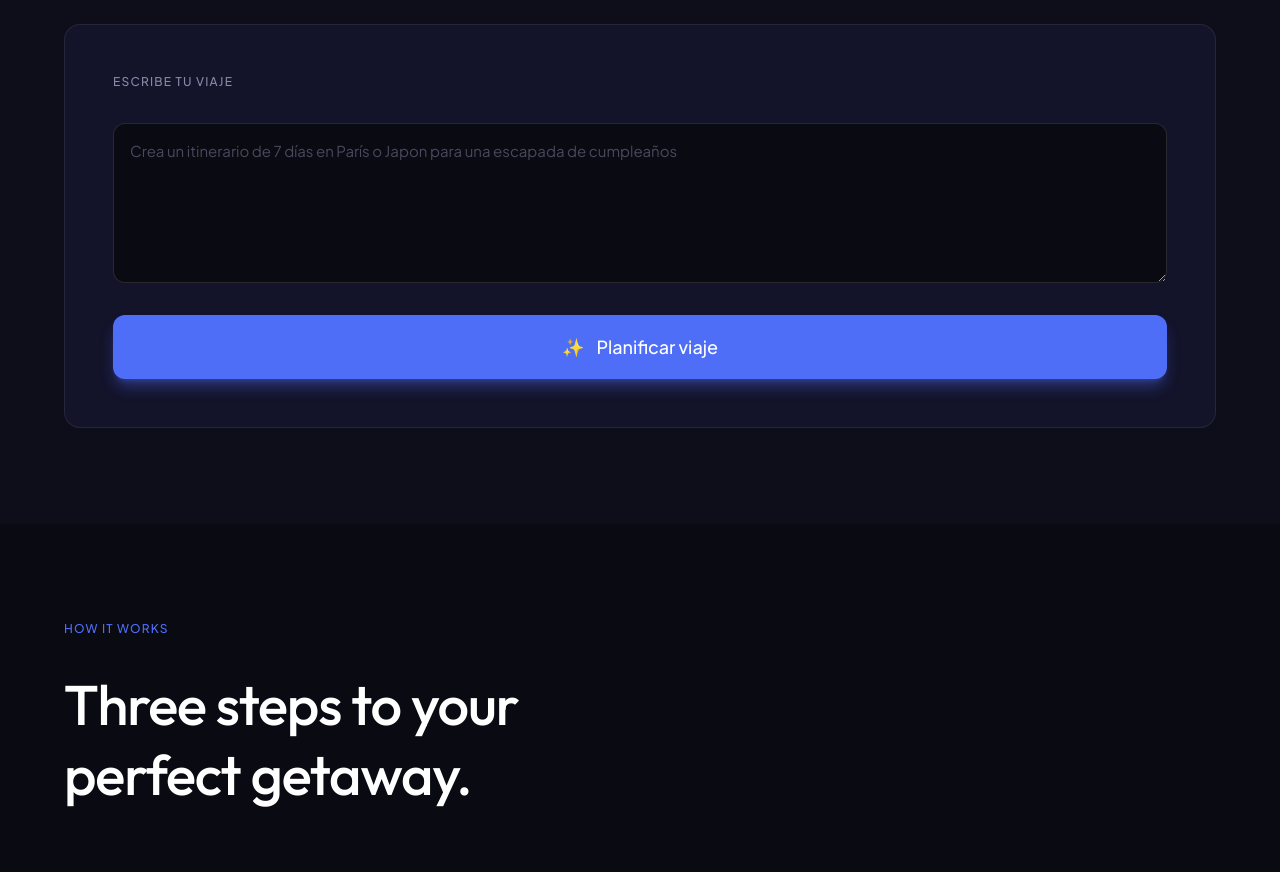
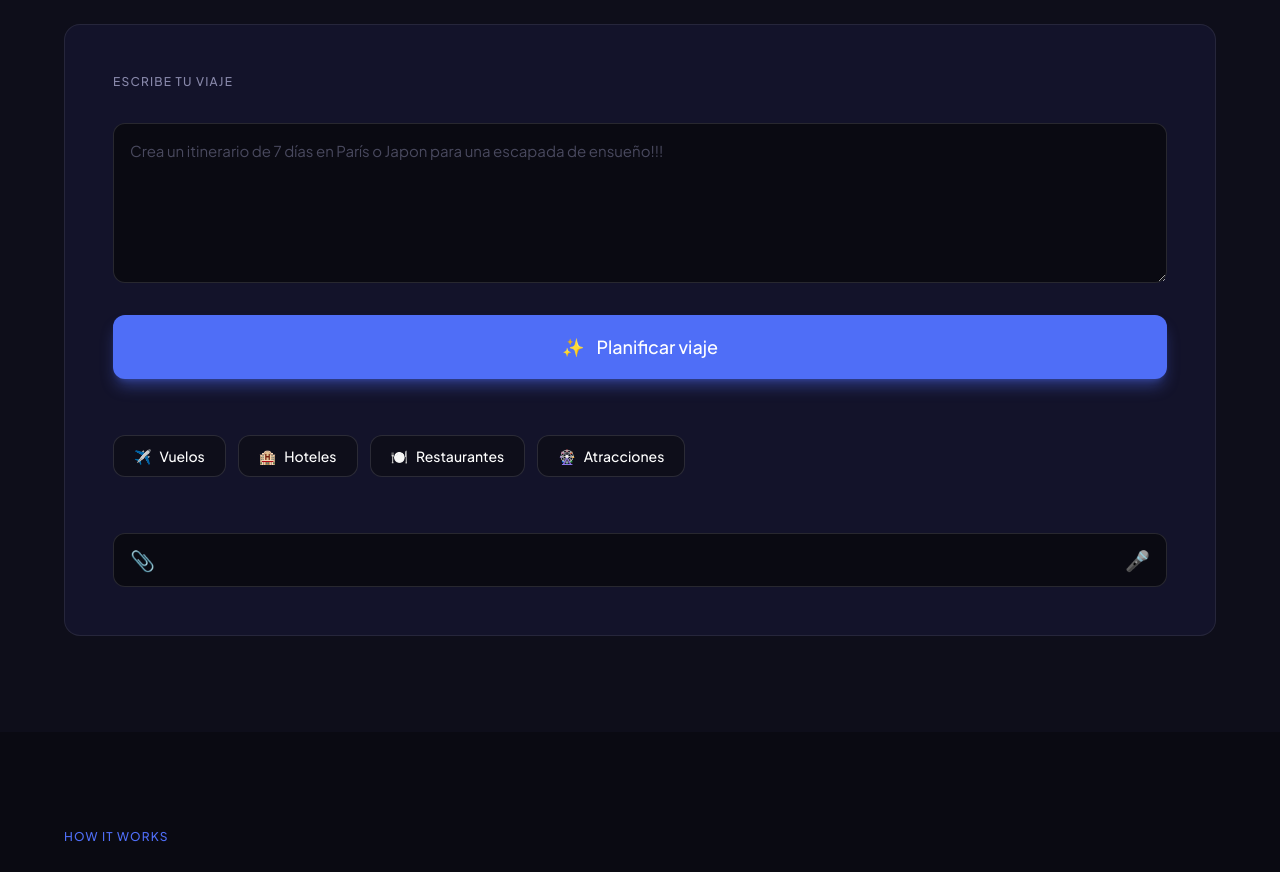
Before and after one commit to manupm87/travel-ai-world, a Next.js app in the folder frontend/: page / in a window 1280 px wide. Shown: the part 1520-2392 px from the top of the page. Built offline with nearby package versions, Linux system fonts and the light colour scheme; no server answers.

Commit message:
Update planner from with AI prompt prototype + buttons

```diff
--- a/frontend/src/components/ui/PlannerCard.tsx
+++ b/frontend/src/components/ui/PlannerCard.tsx
@@ -64,17 +64,20 @@ export default function PlannerCard({ transparent = false }: PlannerCardProps) {
 {/* PROMPT MODE — replacing the old form */}
 <div className="bg-bg-card border border-border rounded-2xl p-8 lg:p-12 flex flex-col gap-8">
 
+  {/* Label */}
   <label className="text-[12px] font-medium text-text-secondary tracking-[0.1em] uppercase">
     Escribe tu viaje
   </label>
 
+  {/* Textarea */}
   <textarea
     value={form.destination}
     onChange={(e) => setForm({ ...form, destination: e.target.value })}
-    placeholder="Crea un itinerario de 7 días en París o Japon para una escapada de cumpleaños"
+    placeholder="Crea un itinerario de 7 días en París o Japon para una escapada de ensueño!!!"
     className="w-full h-40 bg-bg-primary border border-border-soft rounded-xl p-4 text-[15px] text-text-primary placeholder-text-secondary/50 focus:outline-none focus:border-accent/60 transition-colors"
   />
 
+  {/* Main button */}
   <button
     type="button"
     onClick={() => {
@@ -87,13 +90,55 @@ export default function PlannerCard({ transparent = false }: PlannerCardProps) {
     <span>Planificar viaje</span>
   </button>
 
+  {/* Temporary message */}
   {submitted && (
     <p className="text-center text-sm text-text-secondary">
       Estamos trabajando en ello. ¡Próximamente tendremos más avances!
     </p>
   )}
 
+  {/* Category quick actions */}
+  <div className="flex flex-wrap gap-3 mt-6">
+
+    {[
+      { label: "Vuelos", icon: "✈️" },
+      { label: "Hoteles", icon: "🏨" },
+      { label: "Restaurantes", icon: "🍽️" },
+      { label: "Atracciones", icon: "🎡" },
+    ].map(({ label, icon }) => (
+      <button
+        key={label}
+        type="button"
+        className="flex items-center gap-2 px-5 py-2.5 bg-bg-secondary hover:bg-bg-card border border-border-soft text-text-primary rounded-xl text-sm font-medium transition-all"
+      >
+        <span>{icon}</span>
+        {label}
+      </button>
+    ))}
+
+  </div>
+
+  {/* Bottom action bar */}
+  <div className="flex items-center justify-between mt-6 border border-border-soft bg-bg-primary rounded-xl px-4 py-3">
+
+    <button
+      type="button"
+      className="text-text-secondary hover:text-text-primary transition text-xl"
+    >
+      📎
+    </button>
+
+    <button
+      type="button"
+      className="text-text-secondary hover:text-text-primary transition text-xl"
+    >
+      🎤
+    </button>
+
+  </div>
+
 </div>
+
       </div>
     </section>
   );
```
